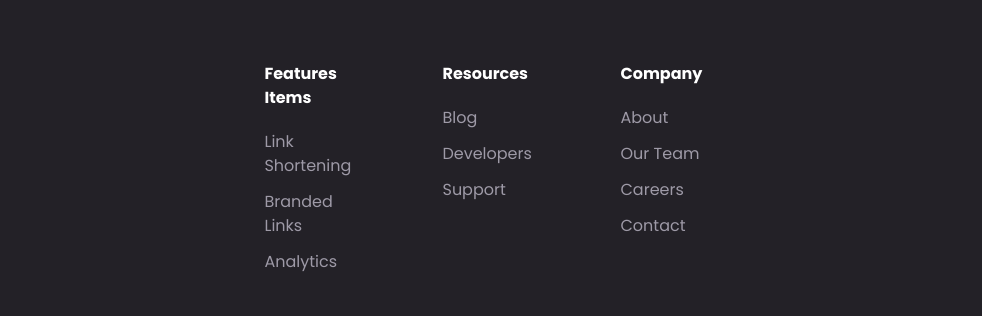
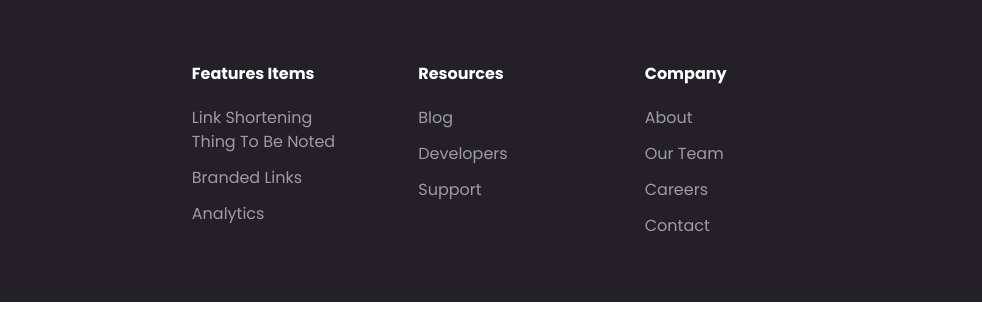
Before and after one commit to Rabiul506/tailwindcss-work, a website: page public/index.html in a window 1280 px wide. Shown: the part 2242-2558 px from the top of the page, 125-1107 px from the left. Drawn offline with Linux system fonts and the light colour scheme.

Commit message:
text added thing to be noted

```diff
--- a/public/index.html
+++ b/public/index.html
@@ -309,7 +309,7 @@
                             <div class="mb-5 font-bold text-white capitalize">Features items </div>
                             <div class="flex flex-col items-center space-y-3 md:items-start">
                               <a href="#" class="capitalize text-grayishViolet hover:text-cyan"
-                                >Link shortening</a
+                                >Link shortening thing to be noted</a
                               >
                               <a href="#" class="capitalize text-grayishViolet hover:text-cyan"
                                 >Branded links</a
```
